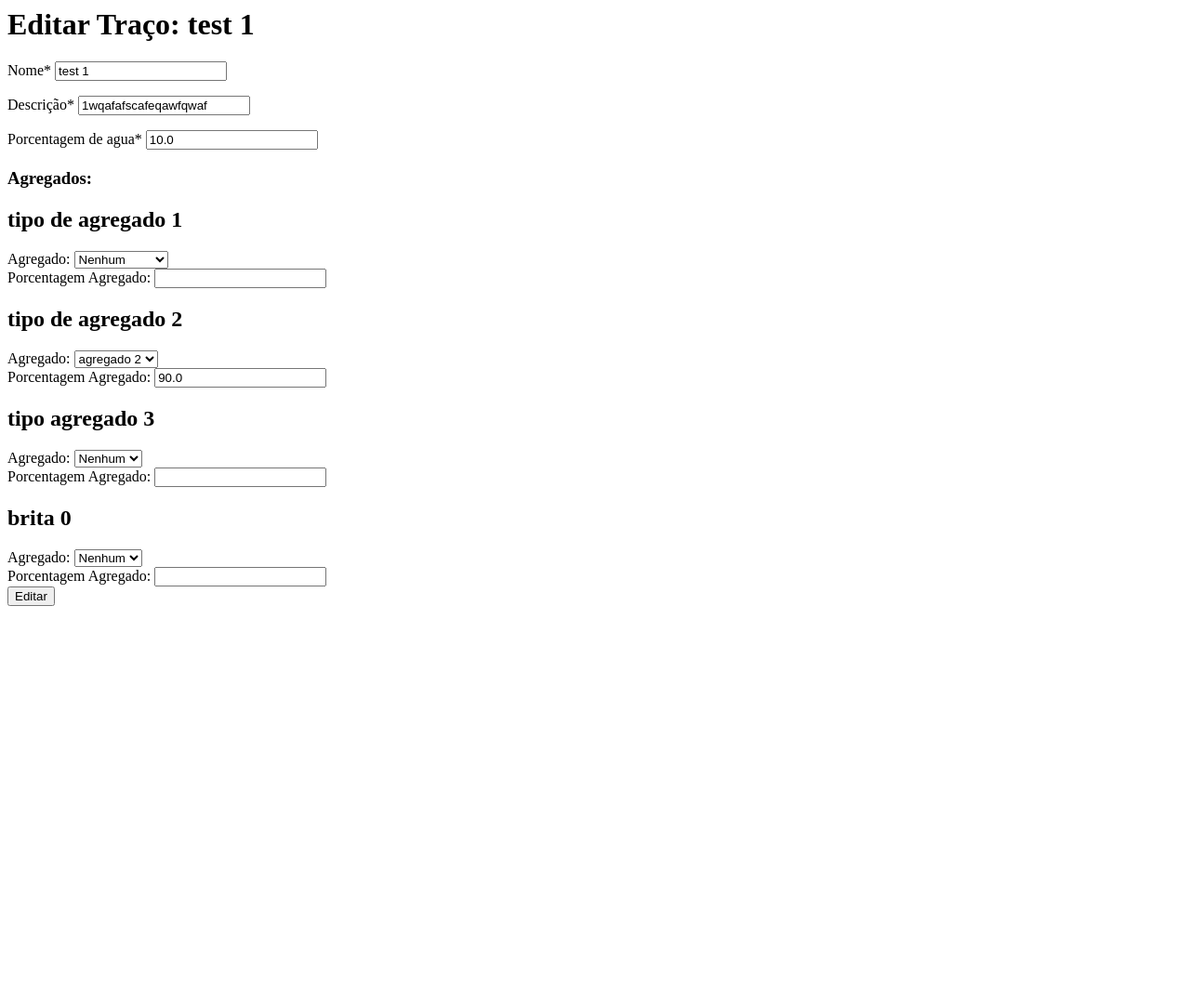
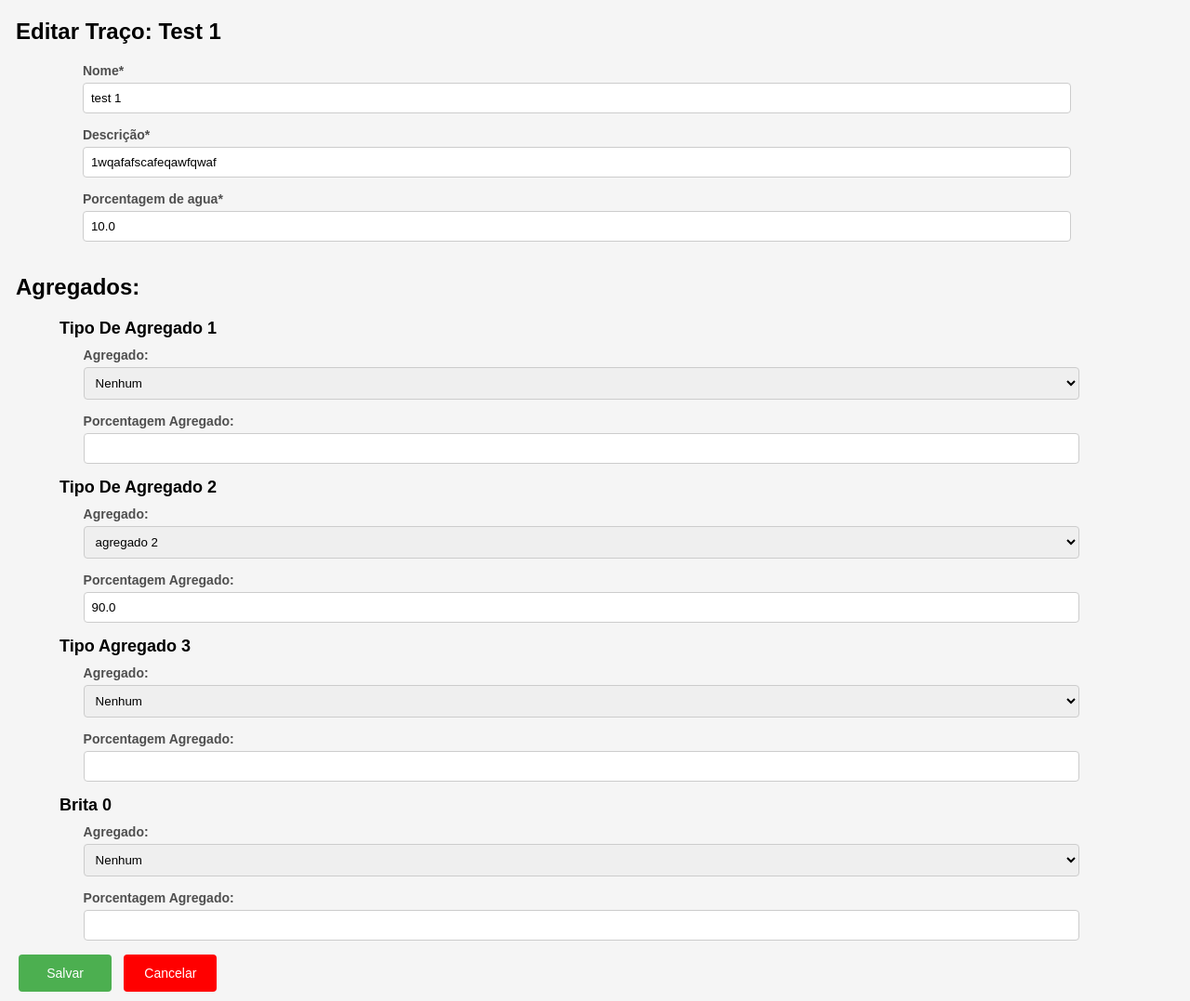
Before and after one commit to alessandraulinick/projeto_calconc_2023, a Django app: page /editar_traco/25/ in a window 1280 px wide. Shown: the whole page at 93% size. Before the commit the page ends 652 px from the top, so only its background shows below. Run offline with Django 4.2, Linux system fonts and the light colour scheme; a user stored in the database is signed in; data comes from the database, SQL or seed files in the repository; both versions use the stored data as it was after the commit.

Commit message:
mudanças estilos

```diff
--- a/calconc/usuarios/templates/traco/editar.html
+++ b/calconc/usuarios/templates/traco/editar.html
@@ -4,6 +4,12 @@
 {% include "utils/anonymous_user_redirect.html" %}
 
 {% block content %}
+<html lang="pt-br">
+<head>
+    <meta charset="UTF-8">
+    <link rel="stylesheet" href="{% static 'css/cadastros.css' %}">
+    <title>ConCalc</title>
+</head>
 <h1>Editar Traço: {{ traco.nome }}</h1>
 <form method="post" >
     {% csrf_token %}
@@ -30,7 +36,7 @@
 
 
     <h2> {{ agregados }}</h2>
-    <h3>Agregados:</h3>
+    <h1>Agregados:</h1>
     {% for i in informacoes_agregados %}
         <div class="agregado-container">
         <h2>{{ i.tipo_agregado }}</h2>
@@ -51,6 +57,20 @@
         </div>
     {% endfor %}
 
-    <button type="submit">Editar</button>
+    <div class="button-container">
+        <button type="submit" class="save-button">Salvar</button>
+        <button type="button" onclick="goBack()" class="exit-button">Cancelar</button>
+    </div>
+    </form>
+    <div id="mensagemSucesso" style="display: none;">Agregado cadastrado com sucesso!</div>
+    <script>
+        function goBack() {
+            window.history.back();
+        }
+
+        function exibirMensagemConfirmacao() {
+            alert("Agregado cadastrado com sucesso!");
+        }
+    </script>
 </form>
 {% endblock %}
```
Also changed, not shown: calconc/db.sqlite3.
